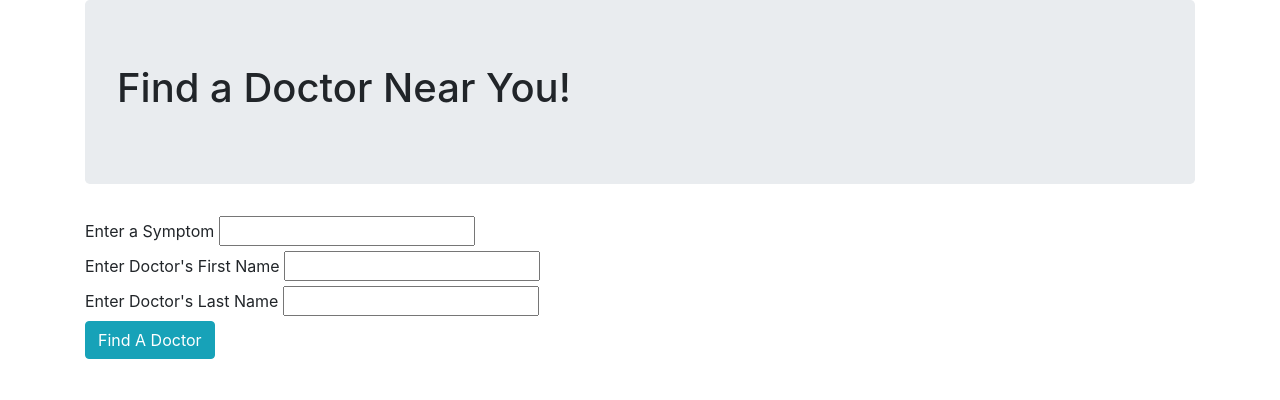
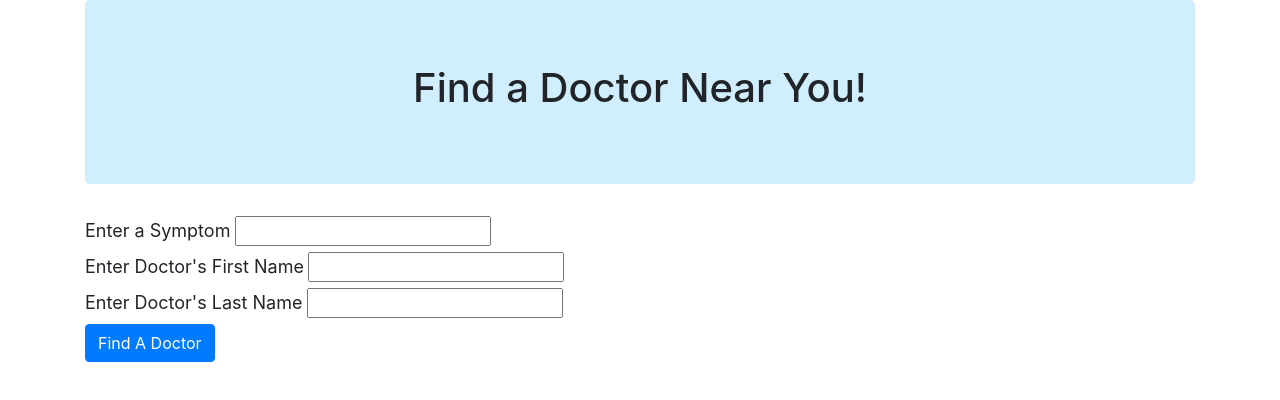
Before and after one commit to Mathew29/DoctorLookUp, a website built with webpack: page src/index.html in a window 1280 px wide. Built offline with nearby package versions, Linux system fonts and the light colour scheme.

Commit message:
change color to jumbotron and center text, change the color of the button from info to primary

```diff
--- a/src/index.html
+++ b/src/index.html
@@ -20,7 +20,7 @@
         <label for="doctorLastName">Enter Doctor's Last Name</label>
         <input id="doctorLastName" type="text" name="doctorLastName"> <br>
 
-        <button type="submit" class="btn btn-info">Find A Doctor</button>
+        <button type="submit" class="btn btn-primary">Find A Doctor</button>
       </form>
     </div>
 
--- a/src/styles.css
+++ b/src/styles.css
@@ -0,0 +1,13 @@
+#output {
+  margin-left: 20px;
+  margin-top: 20px;
+}
+
+label {
+  font-size: 18px;
+}
+
+.jumbotron {
+  text-align: center;
+  background-color: #D1EEFF;
+}
```
